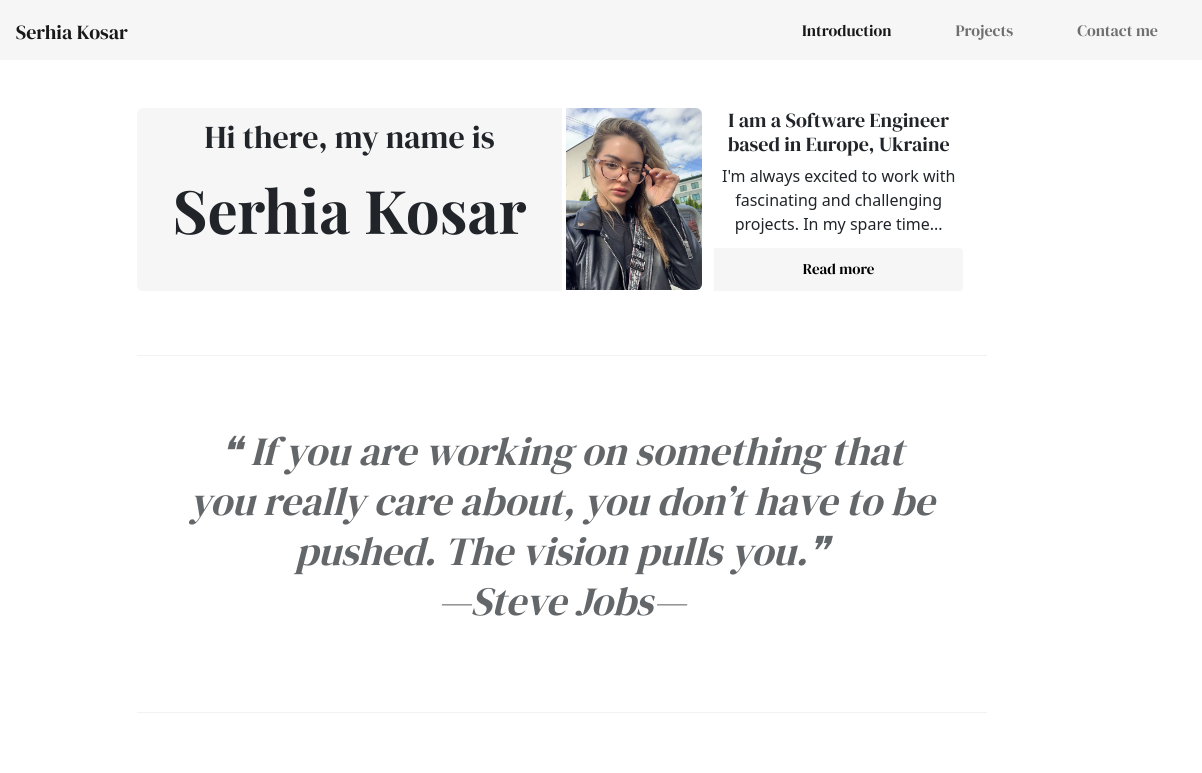
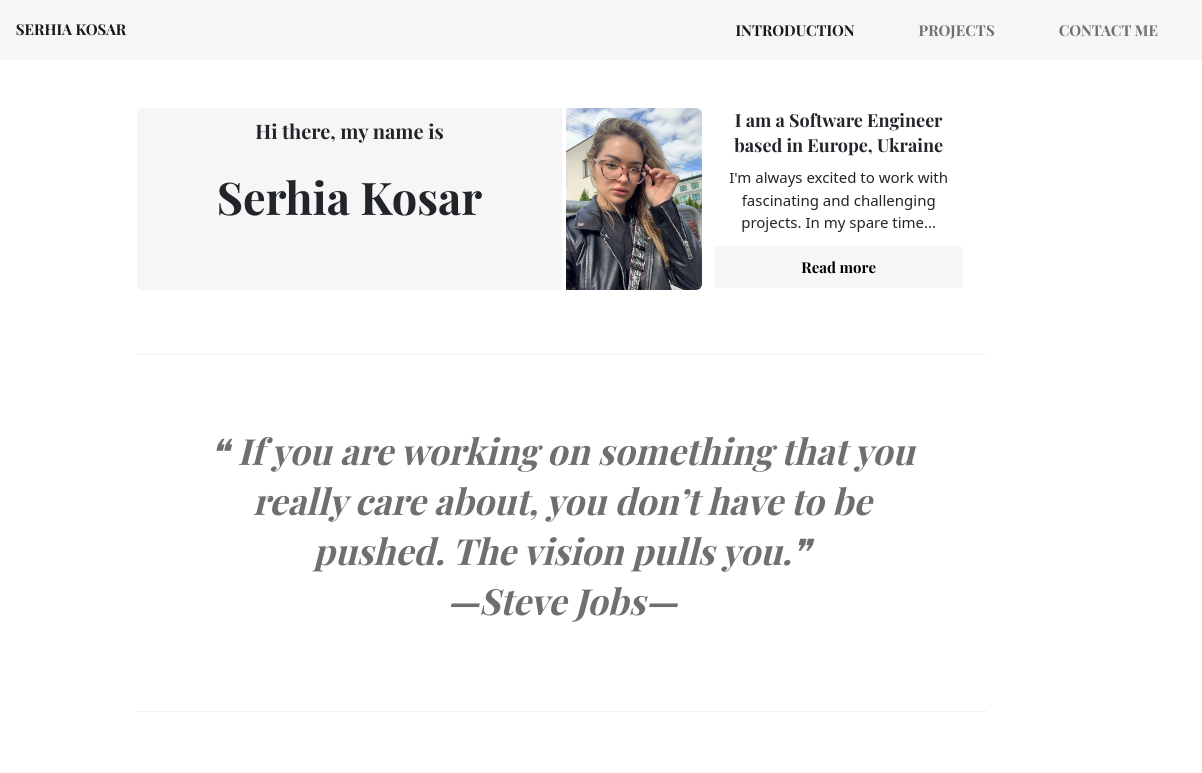
Before and after one commit to kosarc/portfolio, a plain HTML site: page index.html in a window 1280 px wide. Shown: the top 773 px of the page, 78-1280 px from the left. Drawn offline with nearby package versions, Linux system fonts and the light colour scheme.

Commit message:
improved style

```diff
--- a/css/style.css
+++ b/css/style.css
@@ -1,6 +1,5 @@
 :root {
   --main-font: "Playfair Display", serif;
-  --nav-btn-heading-font: "DM Serif Display", serif;
   --text-font: system-ui, -apple-system, "Segoe UI", Roboto, "Helvetica Neue",
     "Noto Sans", "Liberation Sans", Arial, sans-serif, "Apple Color Emoji",
     "Segoe UI Emoji", "Segoe UI Symbol", "Noto Color Emoji";
@@ -21,18 +20,26 @@ a.contact-button,
 div.btn,
 input.submit-button {
   text-align: center;
-  font-family: var(--nav-btn-heading-font);
+  font-family: var(--main-font);
 }
 
 h1.name {
   font-family: var(--main-font);
-  font-size: 60px;
+  font-size: 45px;
   line-height: 90px;
 }
-h2 {
-  font-size: 36px;
-  line-height: 30px;
+div h2.introduction-title {
+  font-size: 20px;
+  line-height: 25px;
   padding-top: 10px;
+}
+div h2.card-info {
+  font-size: 18px;
+  line-height: 25px;
+}
+
+div.introduction-card {
+  padding: 0 12px;
 }
 
 nav.bg-color {
@@ -40,15 +47,25 @@ nav.bg-color {
   z-index: 1020;
 }
 
-nav.logo-name {
-  font-size: 20px;
+span.logo-name {
+  font-size: 15px;
+  text-transform: uppercase;
+  font-family: var(--main-font);
+  position: relative;
+  bottom: 4px;
 }
-
+div.nav-font {
+  font-size: 15px;
+  text-transform: uppercase;
+}
 nav .rotate {
   font-size: 30px;
 }
+p.card-text {
+  font-size: 15px;
+}
 
-.introduction {
+div.introduction {
   background: var(--background-color);
 }
 a.contact-button,
@@ -82,11 +99,11 @@ h3.quote {
   margin-bottom: 86px;
   font-style: italic;
   line-height: 50px;
-  font-size: 40px;
-  color: #64676a;
+  font-size: 36px;
+  color: #6f6f6f;
 }
 h3.about-me-info {
-  font-size: 48px;
+  font-size: 33px;
   padding-top: 10px;
 }
 
@@ -97,7 +114,7 @@ div.about-me {
 }
 p.app-description,
 div.p-text {
-  font-size: 16px;
+  font-size: 15px;
   line-height: 24px;
   text-align: justify;
   text-justify: inter-word;
@@ -114,9 +131,6 @@ div.p-text-bg-right {
 }
 div.p-text-bg-right {
   border-radius: var(--border-radius-rounded-start);
-}
-div.card-body {
-  padding: 0 12px !important;
 }
 hr.line {
   color: var(--hr-line-color);
@@ -181,13 +195,13 @@ span.connection {
   font-family: system-ui, -apple-system, "Segoe UI", Roboto, "Helvetica Neue",
     "Noto Sans", "Liberation Sans", Arial, sans-serif, "Apple Color Emoji",
     "Segoe UI Emoji", "Segoe UI Symbol", "Noto Color Emoji";
-  font-size: 16px;
+  font-size: 14px;
   font-weight: 400;
   line-height: 24px;
 }
 div.contact-banner {
   position: sticky;
-  top: 41px;
+  top: 42px;
 }
 
 @media (max-width: 991px) {
@@ -199,7 +213,6 @@ div.contact-banner {
     margin: 0 auto;
     max-width: 500px;
   }
-
   div.name-card {
     padding: 0;
   }
@@ -352,7 +365,7 @@ div.contact-banner {
     margin-bottom: 66px;
   }
   h3.about-me-info {
-    font-size: 36px;
+    font-size: 34px;
   }
   div.laptop {
     max-width: 181px;
@@ -399,7 +412,7 @@ div.contact-banner {
     margin-bottom: 63px;
   }
   h3.about-me-info {
-    font-size: 32px;
+    font-size: 30px;
   }
   h5.card-title {
     font-size: 18px;
--- a/index.html
+++ b/index.html
@@ -76,7 +76,7 @@
     <div class="container mt-5">
       <div class="row">
         <div class="col-lg-6 introduction mb-5 rounded-start ">
-            <h2 class="introduction">Hi there, my name is</h2>
+            <h2 class="introduction-title">Hi there, my name is</h2>
             <h1 class="name">Serhia Kosar</h1>
           </div>
           <div class="col-lg-6 mb-5 ps-1 name-card">
@@ -86,8 +86,8 @@
                 <img src="/images/IMG_4768.JPG" class="img-fluid rounded-end profile-img" alt="Profile image" />
               </div>
               <div class="col-lg-8 text-center" >
-                <div class="card-body introduction-card" >
-                  <h5 class="card-title">I am a Software Engineer based in Europe, Ukraine</h5>
+                <div class="introduction-card" >
+                  <h2 class="card-info">I am a Software Engineer based in Europe, Ukraine</h2>
                   <p class="card-text mb-2 pb-1">
                     I'm always excited to work with fascinating and challenging projects.
                     In my spare time...
```
